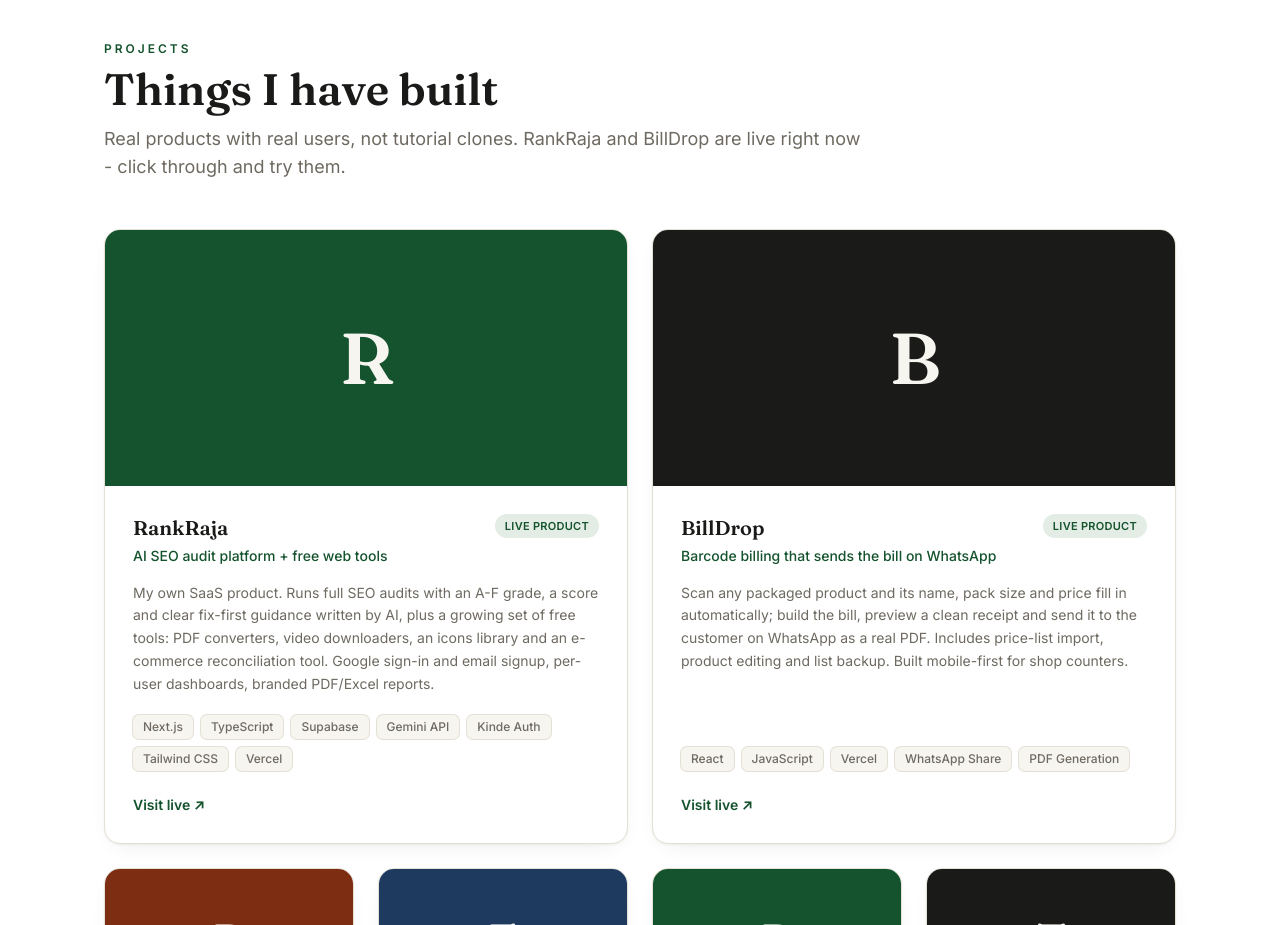
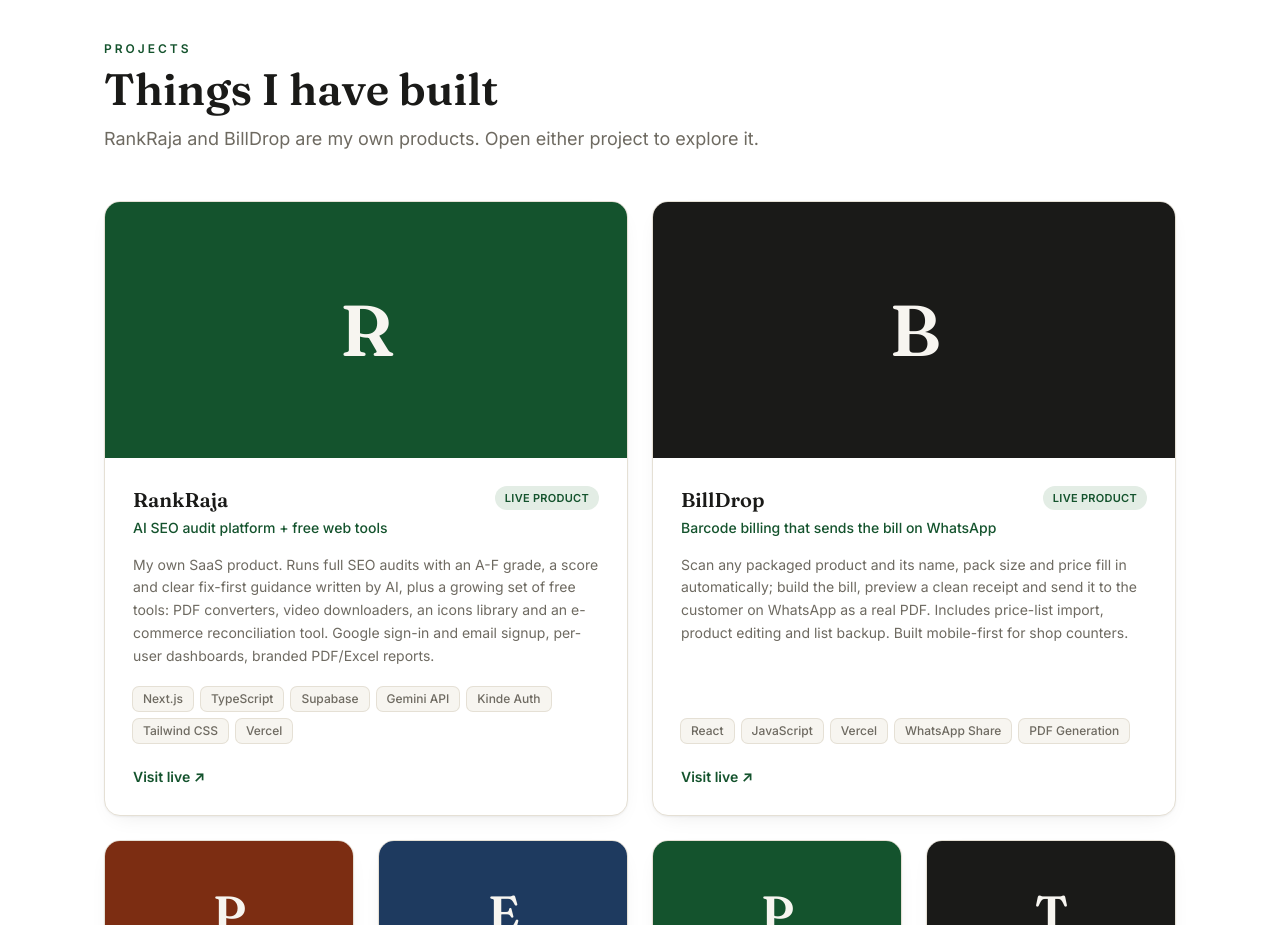
Before and after one commit to RajCoder9931/Protfolio-main, a React (Vite) app: page / in a window 1280 px wide. Shown: the part 5560-6485 px from the top of the page. Built offline with nearby package versions, Linux system fonts and the light colour scheme.

Commit message:
Update Projects.tsx

```diff
--- a/src/components/Projects.tsx
+++ b/src/components/Projects.tsx
@@ -66,8 +66,7 @@ const Projects = () => {
           <p className="section-eyebrow mb-3">Projects</p>
           <h2 className="section-title">Things I have built</h2>
           <p className="mt-4 text-base leading-relaxed text-ink-muted sm:text-lg">
-            Real products with real users, not tutorial clones. RankRaja and BillDrop are
-            live right now - click through and try them.
+            RankRaja and BillDrop are my own products. Open either project to explore it.
           </p>
         </div>
 
```
